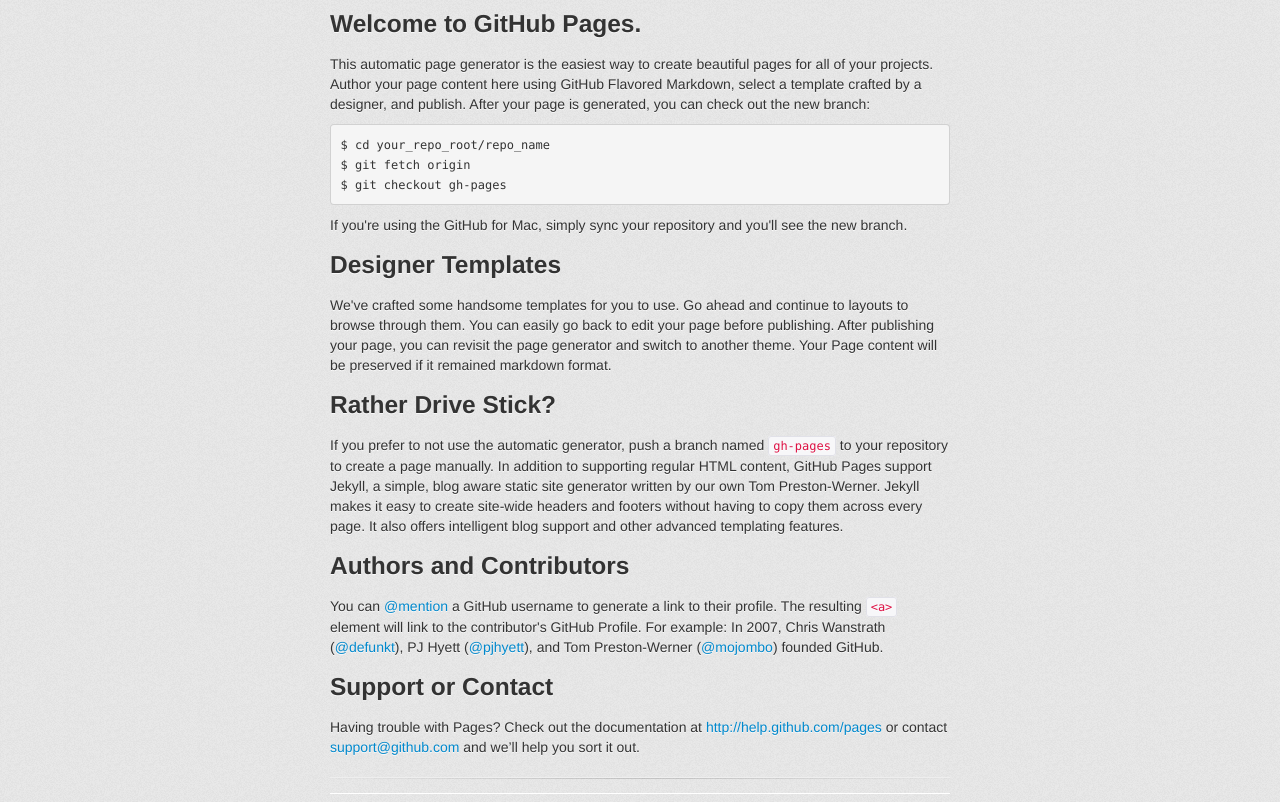
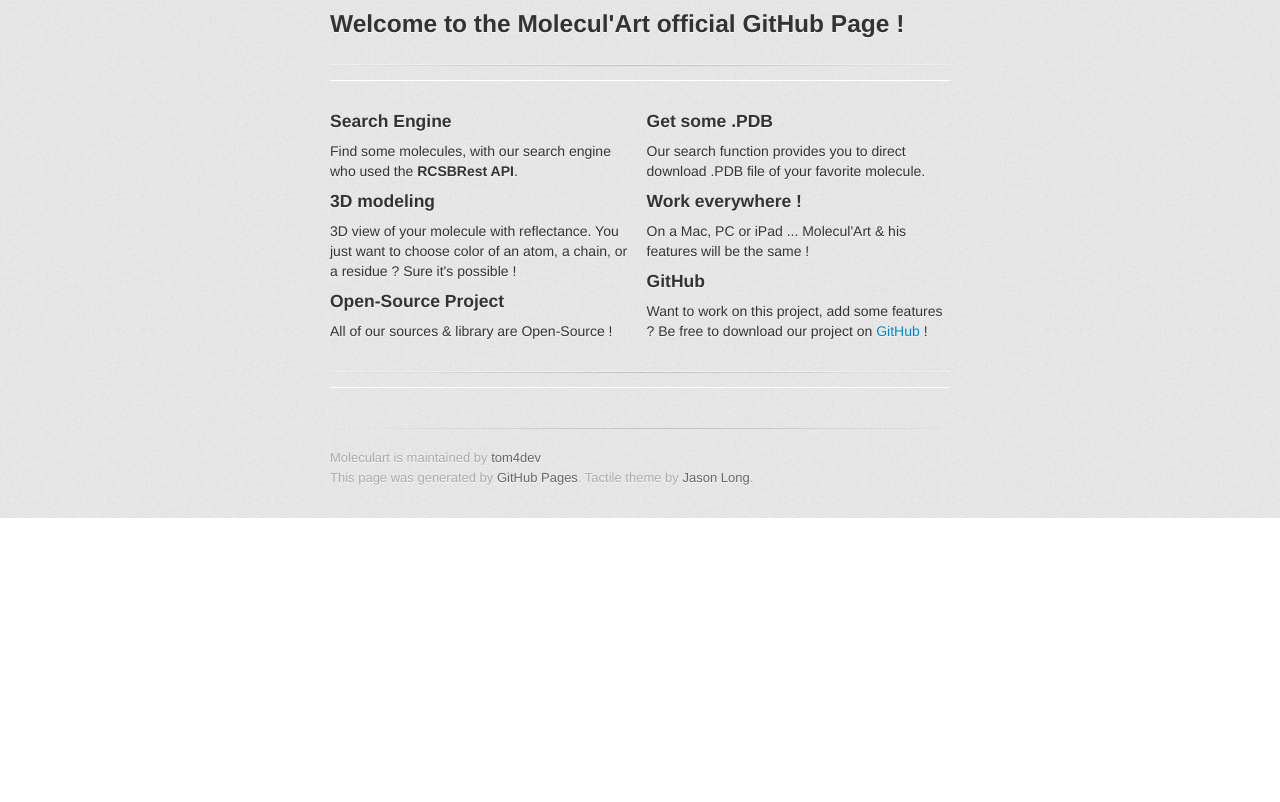
Before and after one commit to thomasbrodusch/MoleculArt, a plain HTML site: page index.html in a window 1280 px wide. Shown: the part 738-1540 px from the top of the page. After the commit the page ends 1256 px from the top, so only its background shows below. Drawn offline with Linux system fonts and the light colour scheme; a web font is replaced by a local one.

Commit message:
some changes

```diff
--- a/index.html
+++ b/index.html
@@ -66,33 +66,7 @@
             </div>
 
 
-          <h3>Welcome to GitHub Pages.</h3>
-
-<p>This automatic page generator is the easiest way to create beautiful pages for all of your projects. Author your page content here using GitHub Flavored Markdown, select a template crafted by a designer, and publish. After your page is generated, you can check out the new branch:</p>
-
-<pre><code>$ cd your_repo_root/repo_name
-$ git fetch origin
-$ git checkout gh-pages
-</code></pre>
-
-<p>If you're using the GitHub for Mac, simply sync your repository and you'll see the new branch.</p>
-
-<h3>Designer Templates</h3>
-
-<p>We've crafted some handsome templates for you to use. Go ahead and continue to layouts to browse through them. You can easily go back to edit your page before publishing. After publishing your page, you can revisit the page generator and switch to another theme. Your Page content will be preserved if it remained markdown format.</p>
-
-<h3>Rather Drive Stick?</h3>
-
-<p>If you prefer to not use the automatic generator, push a branch named <code>gh-pages</code> to your repository to create a page manually. In addition to supporting regular HTML content, GitHub Pages support Jekyll, a simple, blog aware static site generator written by our own Tom Preston-Werner. Jekyll makes it easy to create site-wide headers and footers without having to copy them across every page. It also offers intelligent blog support and other advanced templating features.</p>
-
-<h3>Authors and Contributors</h3>
-
-<p>You can <a href="https://github.com/blog/821" class="user-mention">@mention</a> a GitHub username to generate a link to their profile. The resulting <code>&lt;a&gt;</code> element will link to the contributor's GitHub Profile. For example: In 2007, Chris Wanstrath (<a href="https://github.com/defunkt" class="user-mention">@defunkt</a>), PJ Hyett (<a href="https://github.com/pjhyett" class="user-mention">@pjhyett</a>), and Tom Preston-Werner (<a href="https://github.com/mojombo" class="user-mention">@mojombo</a>) founded GitHub.</p>
-
-<h3>Support or Contact</h3>
-
-<p>Having trouble with Pages? Check out the documentation at <a href="http://help.github.com/pages">http://help.github.com/pages</a> or contact <a href="mailto:support@github.com">support@github.com</a> and we’ll help you sort it out.</p>
-
+          <h3>Welcome to the Molecul'Art official GitHub Page !</h3>
 
          <hr>
 
```
